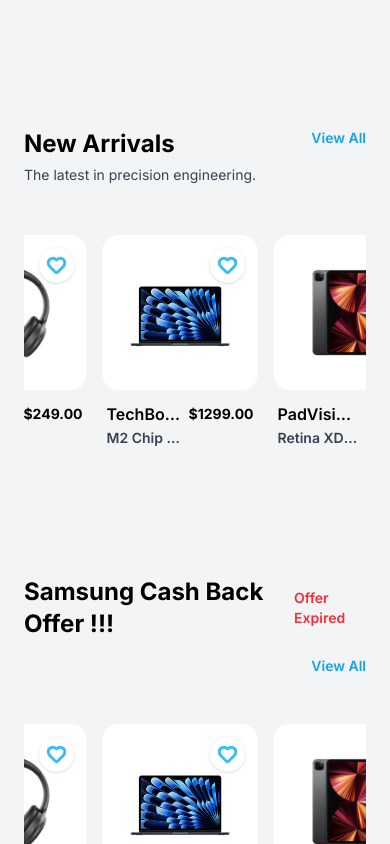
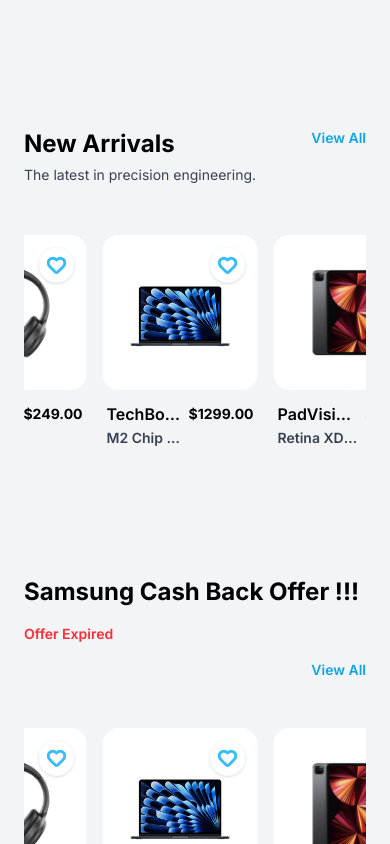
Before and after one commit to Hrit-Codes/Tech-Vault-Frontend, a React (Vite) app: page / in a window 390 px wide. Shown: the part 1398-2242 px from the top of the page. Built offline with nearby package versions, Linux system fonts and the light colour scheme.

Commit message:
Updated ui for mobile nav bar

```diff
--- a/src/Components/Home/CategorySection.tsx
+++ b/src/Components/Home/CategorySection.tsx
@@ -1,5 +1,4 @@
 import SliderComponent from "react-slick";
-import { Headphones as HeadphonesIcon, Laptop as LaptopIcon, Watch as WatchIcon } from "lucide-react";
 import Headphones from "@/Assets/Categories/Headphones.webp";
 import Laptop from "@/Assets/Categories/Laptop.webp";
 import Smartwatch from "@/Assets/Categories/SmartWatch.webp";
--- a/src/Components/Home/OfferSection.tsx
+++ b/src/Components/Home/OfferSection.tsx
@@ -54,7 +54,7 @@
     <section id="newArrivals" className="w-full max-w-6xl mx-auto px-6 py-16">
       {/* Header */}
       <div className="flex flex-col gap-4 items-start justify-between mb-12">
-        <div className="w-full flex justify-between">
+        <div className="w-full flex flex-col gap-4 md:gap-2 md:flex-row justify-between">
           <h2 className="heading-section">
             Samsung Cash Back Offer !!!
           </h2>
--- a/src/Page/Blog/index.tsx
+++ b/src/Page/Blog/index.tsx
@@ -9,7 +9,7 @@
 
             <div className="w-full mx-auto py-32 bg-section px-6">
                 <div className="w-full max-w-6xl mx-auto">
-                    <div className="w-full mx-auto grid grid-cols-2 md:grid-cols-3 lg:grid-cols-4 auto-rows-fr gap-8">
+                    <div className="w-full mx-auto grid grid-cols-2 md:grid-cols-3 lg:grid-cols-4 auto-rows-fr gap-4 md:gap-8">
                         {sampleBlogs.map((blog,index)=>(
                             <BlogCard key={index} blog={blog}/>
                         ))}
```
